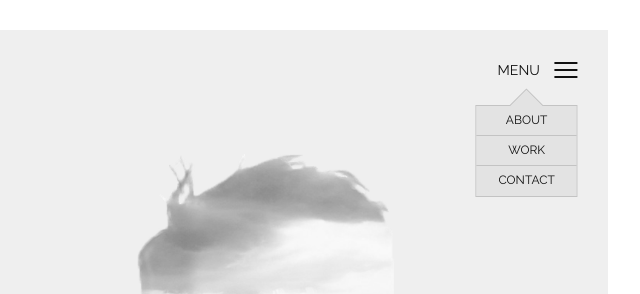
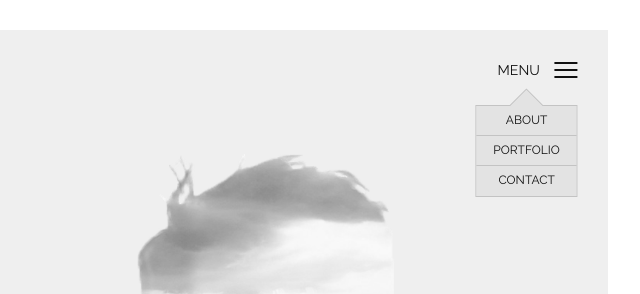
Before and after one commit to Enyorose/cpnt201-a1-apollo-template, a plain HTML site: page Apollo/Apollo-master/index.html in a window 1280 px wide. Both pictures are taken after a click on the link 597 px from the left and 1047 px from the top of the page. Shown: the top 294 px of the page, 640-1280 px from the left. Drawn offline with nearby package versions, Linux system fonts and the light colour scheme; files whose address does not match are found by name.

```diff
--- a/Apollo/Apollo-master/index.html
+++ b/Apollo/Apollo-master/index.html
@@ -20,7 +20,7 @@
         </div>
         <ul class="nav">
           <li><a href="#about">About</a></li>
-          <li><a href="#full-slide">Work</a></li>
+          <li><a href="#full-slide">Portfolio</a></li>
           <li><a href="#contact">Contact</a></li>
         </ul>
       </header>
```
